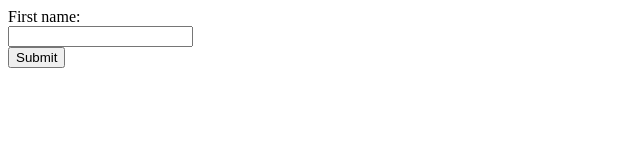
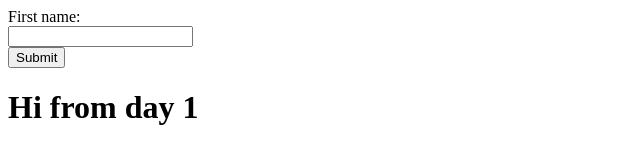
Before and after one commit to Nabil-Nabil-Nabil/prog1, a plain HTML site: page index.html in a window 1280 px wide. Shown: the whole page, without its empty margins (0-640 px from the left). Drawn offline with Linux system fonts and the light colour scheme.

Commit message:
main day 1

```diff
--- a/index.html
+++ b/index.html
@@ -12,6 +12,8 @@
         <input type="submit" value="Submit">
     </form>
 
+	<h1>Hi from day 1</h1>
+
     <script src="script.js"></script>
 </body>
 </html>
```
